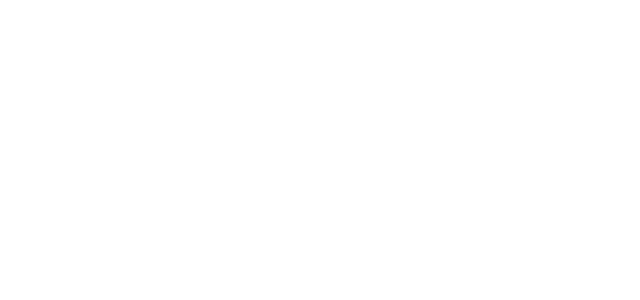
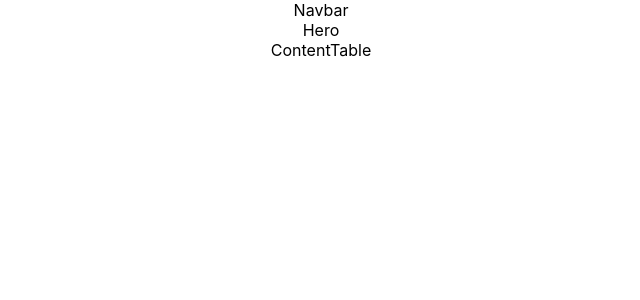
Before and after one commit to socAfterHours/Frotend_01_Property_web, a React (Create React App) app: page / in a window 1280 px wide. Shown: the top 300 px of the page, without its empty margins (319-959 px from the left). Built offline with nearby package versions, Linux system fonts and the light colour scheme.

Commit message:
component tree

```diff
--- a/src/App.tsx
+++ b/src/App.tsx
@@ -1,10 +1,18 @@
 import './App.css';
 import Body from './components/Body/Body';
+import ContentTable from './components/ContentTable/ContentTable';
+import Hero from './components/Hero/Hero';
+import Navbar from './components/Navbar/Navbar';
+
 
 function App() {
   return (
     <div className="App">
       <Body>
+
+        <Navbar />
+        <Hero/>
+        <ContentTable/>
 
       </Body>
     </div>
--- a/src/components/Body/Body.tsx
+++ b/src/components/Body/Body.tsx
@@ -1,6 +1,10 @@
 import React from 'react'
 
-const Body = (props:{children:React.ReactNode}) => {
+type BodyProps = {
+  children?: React.ReactNode;
+}
+
+const Body = (props: BodyProps) => {
   return (
     <div>{props.children}</div>
   )
--- a/src/components/ContentCard/ContentCard.tsx
+++ b/src/components/ContentTable/ContentCard/ContentCard.tsx
@@ -6,12 +6,11 @@
     rooms?: number;
 
     className?: string;
-    id?: number;
 };
 
 
 const ContentCard = (props: CardProps) => {
-    const { picture, title, description, price, rooms, id } = props;
+    const { picture, title, description, price, rooms, } = props;
     return (
 
          <div className="card">
--- /dev/null
+++ b/src/components/ContentTable/ContentTable.tsx
@@ -0,0 +1,9 @@
+import React from 'react'
+
+const ContentTable = () => {
+  return (
+    <div>ContentTable</div>
+  )
+}
+
+export default ContentTable
--- /dev/null
+++ b/src/components/Hero/Hero.tsx
@@ -0,0 +1,7 @@
+const Hero = () => {
+  return (
+    <div>Hero</div>
+  )
+}
+
+export default Hero
--- /dev/null
+++ b/src/components/Navbar/Navbar.tsx
@@ -0,0 +1,7 @@
+const Navbar = () => {
+  return (
+    <div>Navbar</div>
+  )
+}
+
+export default Navbar
```
Also changed, not shown: src/components/Hero/Filter/Filter.tsx (added, +28 -0 lines).
